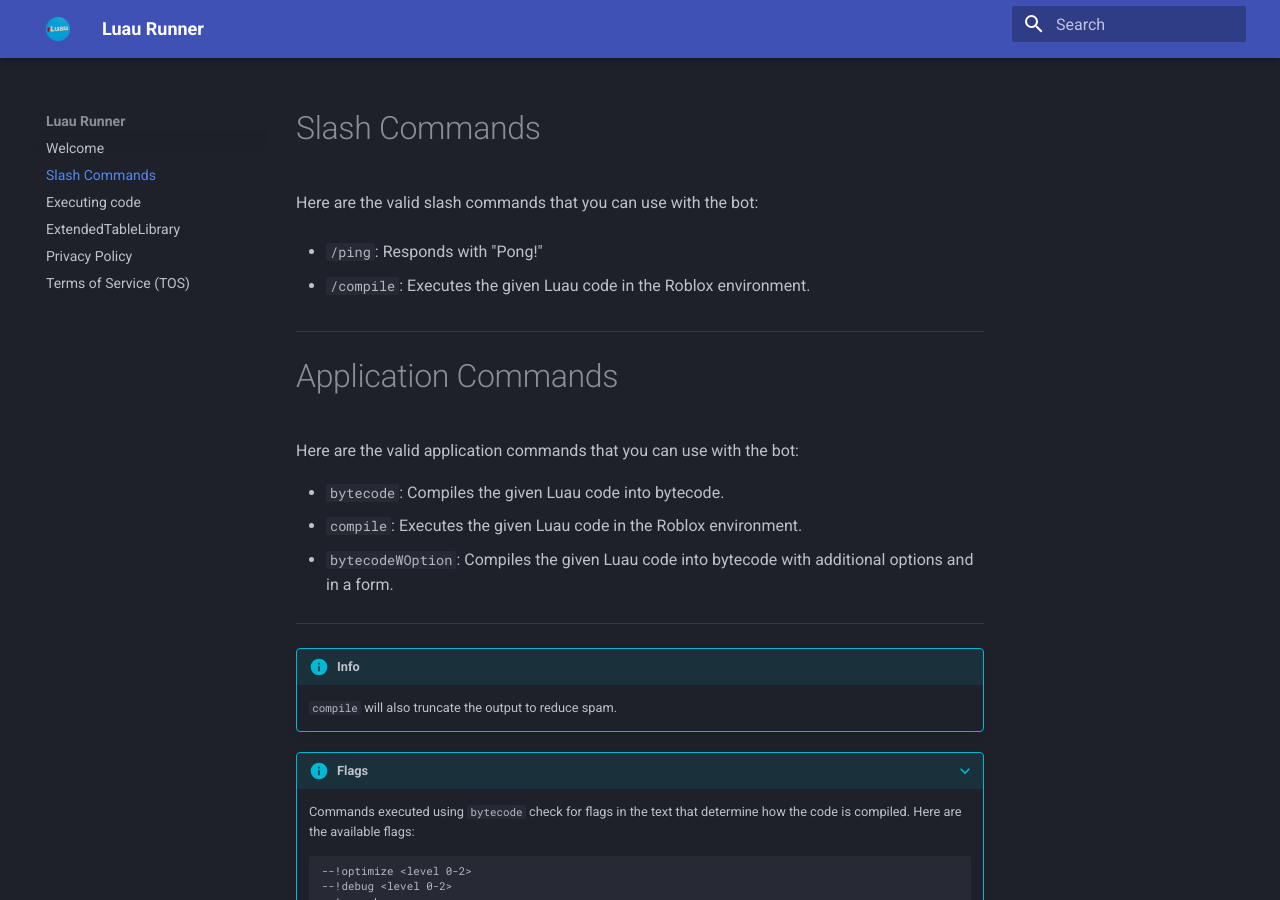
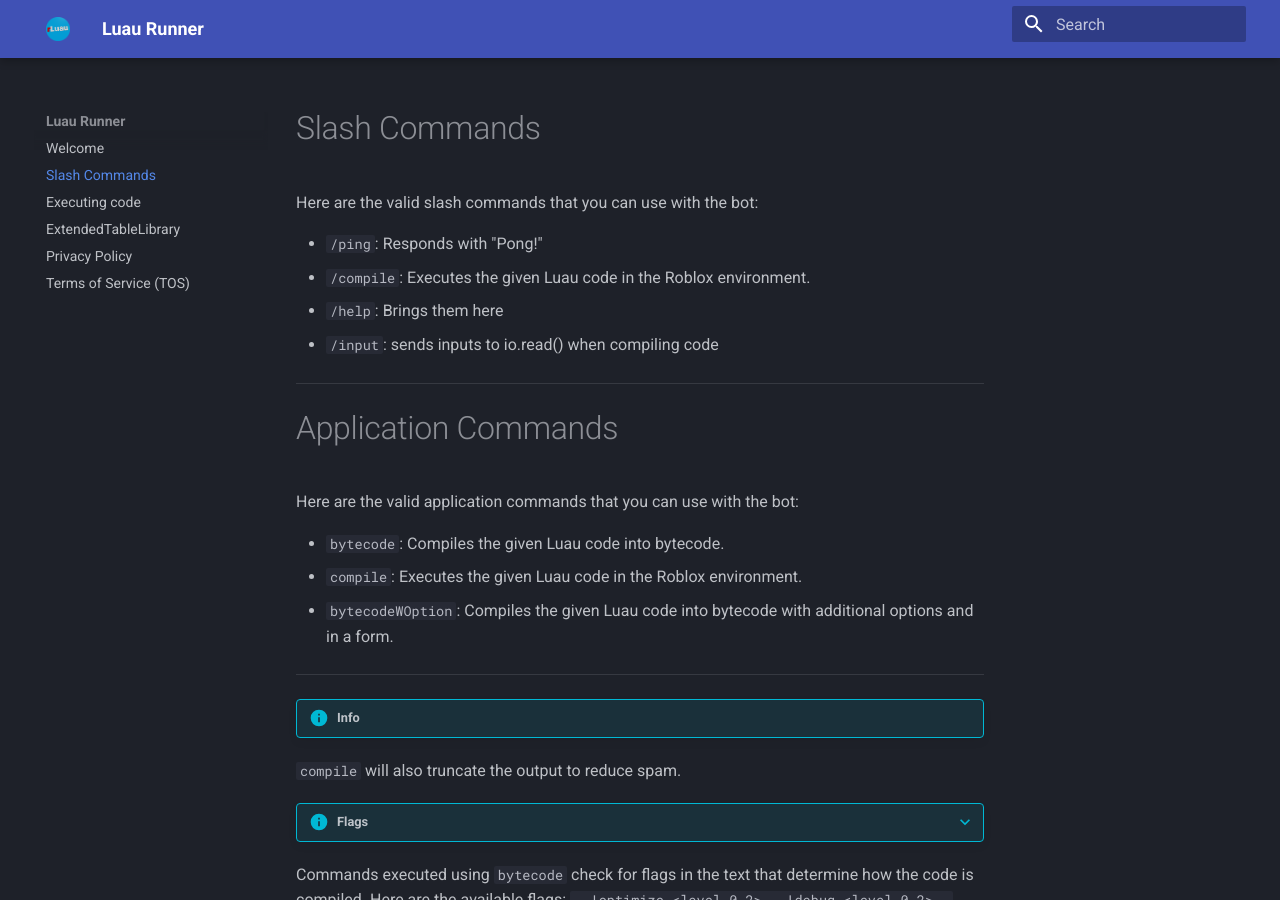
Before and after one commit to haotian2006/LuauBotSite, an MkDocs documentation site: the page built from docs/Commands.md, in a window 1280 px wide and 900 px high. Built offline with MkDocs 1.6.1 and Material for MkDocs 9.7.7, drawn with Linux system fonts in a browser that asks for light colours; some of the changed text lies outside the part shown.

Commit message:
added io

````diff
--- a/docs/Commands.md
+++ b/docs/Commands.md
@@ -1,13 +1,16 @@
 # Slash Commands
+
 Here are the valid slash commands that you can use with the bot:
 
 - `/ping`: Responds with "Pong!"
-
 - `/compile`: Executes the given Luau code in the Roblox environment.
+- `/help`: Brings them here
+- `/input`: sends inputs to io.read() when compiling code
 
 ---
 
 # Application Commands
+
 Here are the valid application commands that you can use with the bot:
 
 - `bytecode`: Compiles the given Luau code into bytecode.
@@ -17,25 +20,23 @@
 ---
 
 !!! info
-    `compile` will also truncate the output to reduce spam.
+`compile` will also truncate the output to reduce spam.
 
 ???+ info "Flags"
-    Commands executed using `bytecode` check for flags in the text that determine how the code is compiled. Here are the available flags:
-    ```
-    --!optimize <level 0-2>
-    --!debug <level 0-2>
-    --!remarks
-    ```
+Commands executed using `bytecode` check for flags in the text that determine how the code is compiled. Here are the available flags:
+``--!optimize <level 0-2> --!debug <level 0-2> --!remarks``
 
-    Example:
-    ```lua
-    --!optimize 2
-    print(1+1) -- would optimize to print(2)
-    ```
+```
+Example:
+```lua
+--!optimize 2
+print(1+1) -- would optimize to print(2)
+```
+```
 
 !!! warning
-    You are allowed to use application command on files as well but there is a maximum file size limit of 30 kb.
-    Exceeding this limit will fail to compile.
+You are allowed to use application command on files as well but there is a maximum file size limit of 30 kb.
+Exceeding this limit will fail to compile.
 
 !!! warning
-    Native code generation is currently not supported.
+Native code generation is currently not supported.
````
Also changed, not shown: docs/Env.md (+7 -3 lines).
